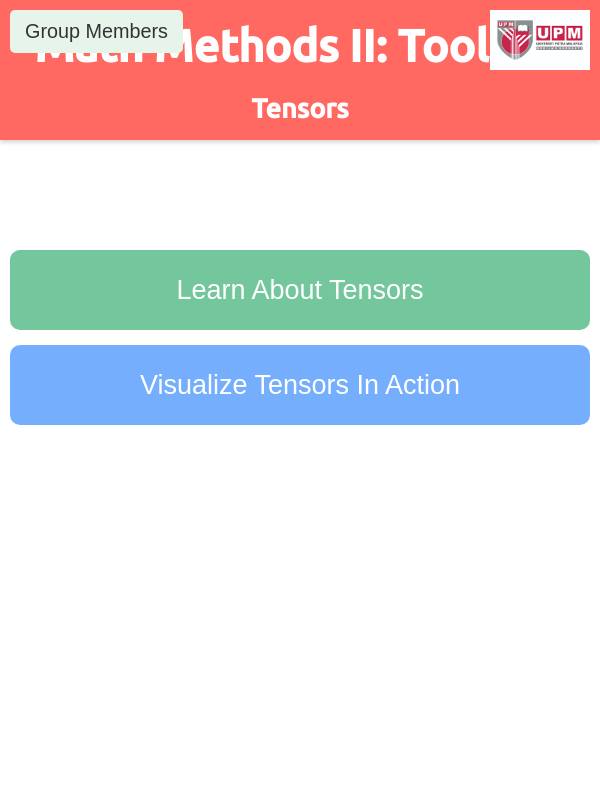
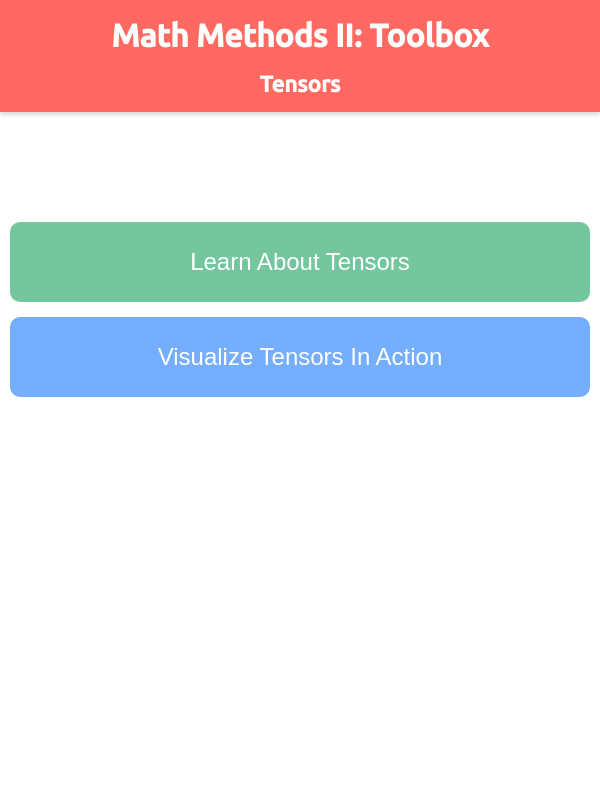
Before and after one commit to ricardoandre97/tensors-toolbox, a Flask app: page / in a window 600 px wide. Run offline with Flask 3, Linux system fonts and the light colour scheme.

Commit message:
Adds better responsiveness on mobile

```diff
--- a/templates/index.html
+++ b/templates/index.html
@@ -38,24 +38,35 @@
         }
 
         /* Responsive adjustments */
-        @media (min-width: 600px) {
+        @media (max-width: 600px) {
+            .about-button, #logo {
+                display: none; /* Hide the group button and logo on mobile */
+            }
+
+            body {
+                font-size: 16px; /* Decrease font size for mobile */
+            }
+
             .header h1 {
-                font-size: 2.5em;
+                font-size: 2em;
             }
 
             .header h2 {
-                font-size: 1.5em;
+                font-size: 1.4em;
             }
 
             .button {
-                font-size: 1.5em;
-                padding: 20px 40px;
+                font-size: 1.3em;
+                padding: 15px 30px;
             }
 
             .buttons {
-                margin-top: 200px;
+                margin-top: 100px;
                 display: flex;
-                gap: 20px;
+                flex-direction: column;
+                gap: 15px;
+                width: 100%;
+                text-align: center;
             }
         }
 
```
